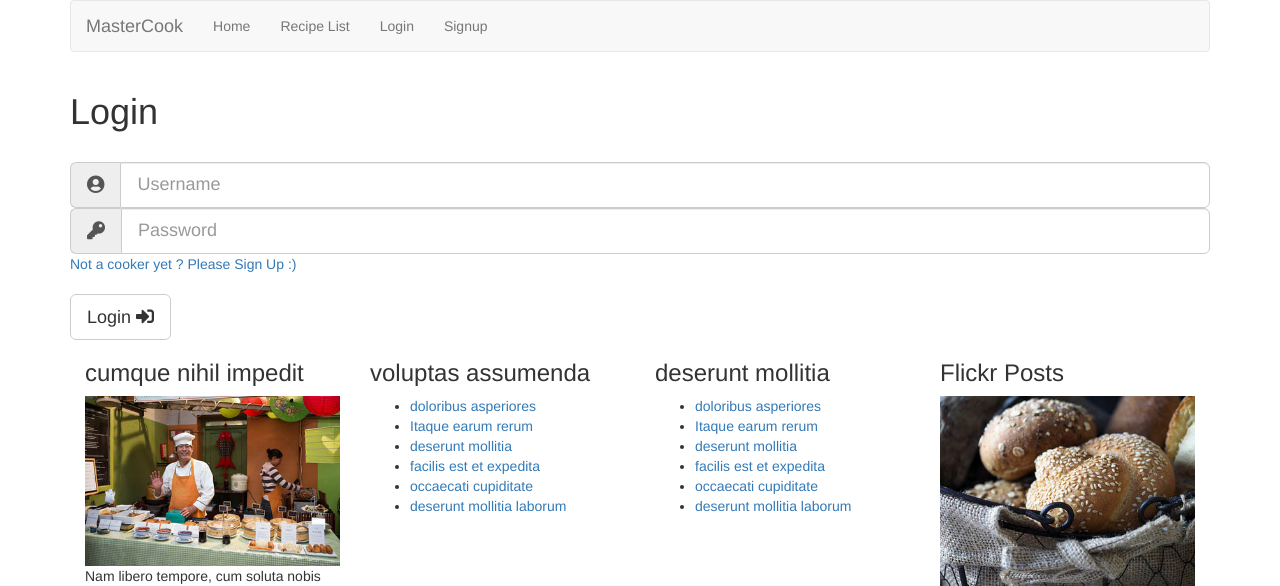
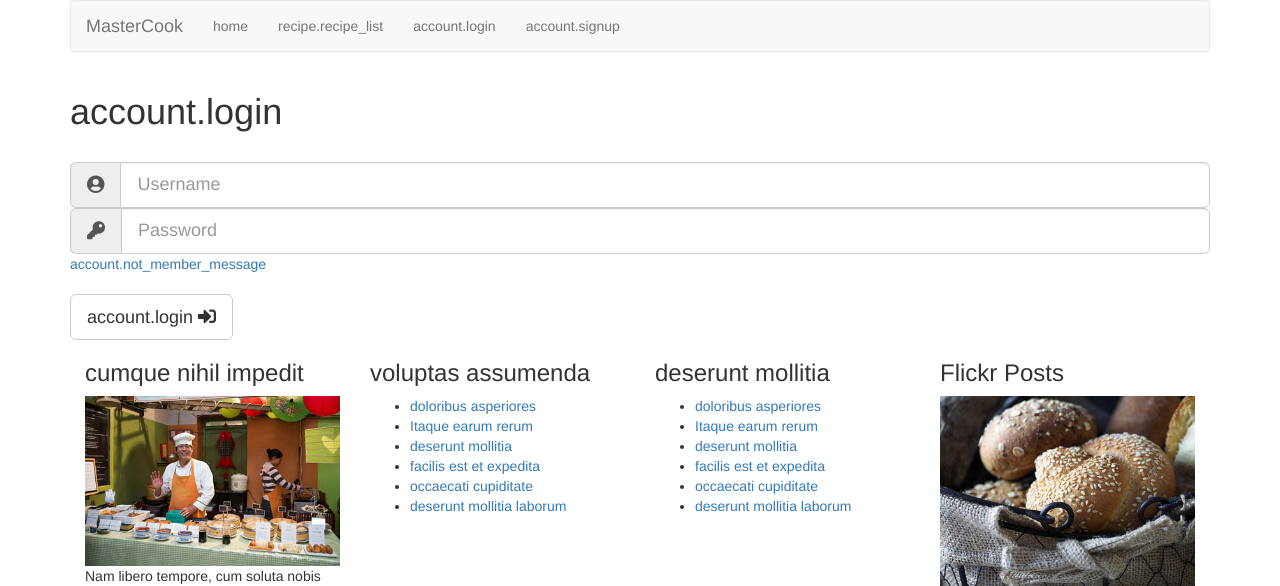
Before and after one commit to vmullet/MasterCook, a Django app: page /accounts/login/ in a window 1280 px wide. Shown: the top 586 px of the page. Run offline with Django 3.2, Linux system fonts and the light colour scheme; some libraries are stand-ins or nearby versions.

Commit message:
Internationalized templates

```diff
--- a/accounts/templates/accounts/accounts_login.html
+++ b/accounts/templates/accounts/accounts_login.html
@@ -4,7 +4,7 @@
 {% load i18n %}
 
 {% block title %}
-    MasterCook - Login
+    {% trans "page.title.login" %}
 {% endblock %}
 
 {% block banner %}
@@ -19,7 +19,7 @@
         <div class="container">
             <h1 class="title wow fadeInLeftBig animated" data-wow-duration="1000ms" data-wow-delay="300ms"
                 style="visibility: visible; animation-duration: 1000ms; animation-delay: 300ms; animation-name: fadeInLeftBig;">
-                {% trans "Login" %}
+                {% trans "account.login" %}
             </h1>
             <br>
             <div class="wow fadeInUp" data-wow-duration="1000ms" data-wow-delay="300ms">
@@ -44,13 +44,13 @@
                         <span class="input-group-addon" id="basic-addon1"><i class="fas fa-key"></i></span>
                         {{ form.password }}
                     </div>
-                    <a href="{% url 'accounts:signup' %}">Not a cooker yet ? Please Sign Up :)</a>
+                    <a href="{% url 'accounts:signup' %}">{% trans "account.not_member_message" %}</a>
                     <br><br>
                     {% if request.GET.next %}
                         <input type="hidden" name="next" value="{{ request.GET.next }}">
                     {% endif %}
 
-                    <button type="submit" class="btn btn-default btn-lg">Login <i class="fas fa-sign-in-alt"></i>
+                    <button type="submit" class="btn btn-default btn-lg">{% trans "account.login" %} <i class="fas fa-sign-in-alt"></i>
                     </button>
                 </form>
             </div>
--- a/accounts/templates/accounts/accounts_signup.html
+++ b/accounts/templates/accounts/accounts_signup.html
@@ -1,9 +1,10 @@
 {% extends 'base_layout.html' %}
 
 {% load static from staticfiles %}
+{% load i18n %}
 
 {% block title %}
-    MasterCook - SignUp
+    {% trans "page.title.signup" %}
 {% endblock %}
 
 {% block banner %}
--- a/mastercook/settings.py
+++ b/mastercook/settings.py
@@ -108,7 +108,8 @@
 # Internationalization
 # https://docs.djangoproject.com/en/2.0/topics/i18n/
 
-LANGUAGE_CODE = 'en-us'
+# LANGUAGE_CODE = 'en-us'
+LANGUAGE_CODE = 'fr'
 
 TIME_ZONE = 'UTC'
 
--- a/recipes/templates/recipes/recipes_create.html
+++ b/recipes/templates/recipes/recipes_create.html
@@ -1,9 +1,10 @@
 {% extends 'base_layout.html' %}
 
 {% load static from staticfiles %}
+{% load i18n %}
 
 {% block title %}
-    MasterCook - Recipe Create
+    {% trans "page.title.create_recipe" %}
 {% endblock %}
 
 {% block banner %}
--- a/recipes/templates/recipes/recipes_details.html
+++ b/recipes/templates/recipes/recipes_details.html
@@ -1,9 +1,10 @@
 {% extends 'base_layout.html' %}
 
 {% load static from staticfiles %}
+{% load i18n %}
 
 {% block title %}
-    MasterCook - Recipe Details {{ recipe_id }}
+    {% trans "page.title.details_recipe" %}
 {% endblock %}
 
 {% block banner %}
--- a/recipes/templates/recipes/recipes_homepage.html
+++ b/recipes/templates/recipes/recipes_homepage.html
@@ -1,9 +1,10 @@
 {% extends 'base_layout.html' %}
 
 {% load static from staticfiles %}
+{% load i18n %}
 
 {% block title %}
-    MasterCook - Home
+    {% trans "page.title.home_recipes" %}
 {% endblock %}
 
 {% block banner %}
--- a/recipes/templates/recipes/recipes_list.html
+++ b/recipes/templates/recipes/recipes_list.html
@@ -1,9 +1,10 @@
 {% extends 'base_layout.html' %}
 
 {% load static from staticfiles %}
+{% load i18n %}
 
 {% block title %}
-    MasterCook - Recipe List
+    {% trans "page.title.list_recipes" %}
 {% endblock %}
 
 {% block banner %}
--- a/templates/base_layout.html
+++ b/templates/base_layout.html
@@ -53,7 +53,7 @@
                     <span class="icon-bar"></span>
                 </button>
                 <div class="logo">
-                    <a class="navbar-brand" href="index.html">MasterCook</a>
+                    <a class="navbar-brand" href="#">MasterCook</a>
                 </div>
             </div>
 
@@ -61,8 +61,8 @@
             <div class="collapse navbar-collapse nav-wil" id="bs-example-navbar-collapse-1">
                 <nav class="cl-effect-13" id="cl-effect-13">
                     <ul class="nav navbar-nav">
-                        <li><a href="{% url 'recipes:homepage' %}" class="active">Home</a></li>
-                        <li><a href="{% url 'recipes:list' %}">Recipe List</a></li>
+                        <li><a href="{% url 'recipes:homepage' %}" class="active">{% trans "home" %}</a></li>
+                        <li><a href="{% url 'recipes:list' %}">{% trans "recipe.recipe_list" %}</a></li>
                         {% if user.is_authenticated %}
                             <li role="presentation" class="dropdown">
                                 <a class="dropdown-toggle" data-toggle="dropdown" href="#" role="button"
@@ -70,13 +70,13 @@
                                     User <span class="caret"></span>
                                 </a>
                                 <ul class="dropdown-menu">
-                                    <li><a href="{% url 'recipes:create' %}">New recipe</a></li>
-                                    <li><a href="{% url 'accounts:logout' %}">Logout</a></li>
+                                    <li><a href="{% url 'recipes:create' %}">{% trans "recipe.new_recipe" %}</a></li>
+                                    <li><a href="{% url 'accounts:logout' %}">{% trans "account.logout" %}</a></li>
                                 </ul>
                             </li>
                         {% else %}
-                            <li><a href="{% url 'accounts:login' %}">Login</a></li>
-                            <li><a href="{% url 'accounts:signup' %}">Signup</a></li>
+                            <li><a href="{% url 'accounts:login' %}">{% trans "account.login" %}</a></li>
+                            <li><a href="{% url 'accounts:signup' %}">{% trans "account.signup" %}</a></li>
                         {% endif %}
                     </ul>
                 </nav>
```
Also changed, not shown: locale/fr/LC_MESSAGES/django.po.
